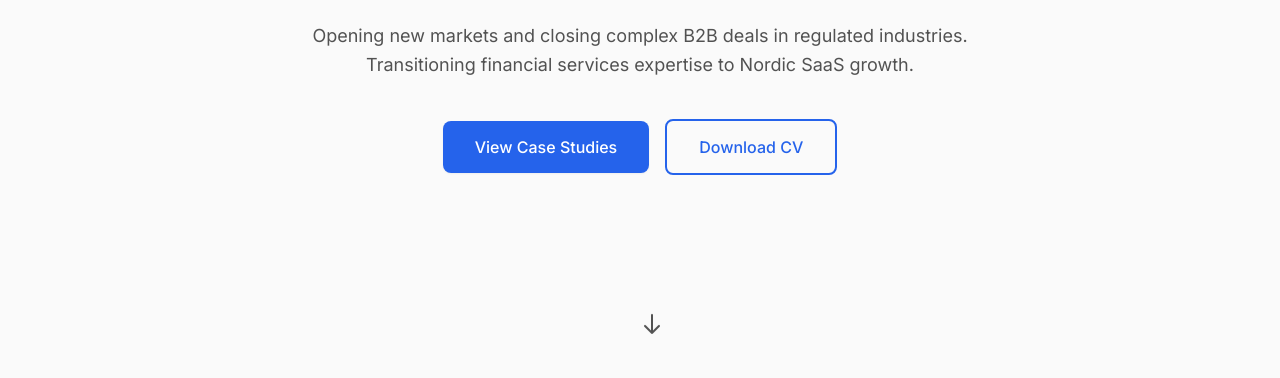
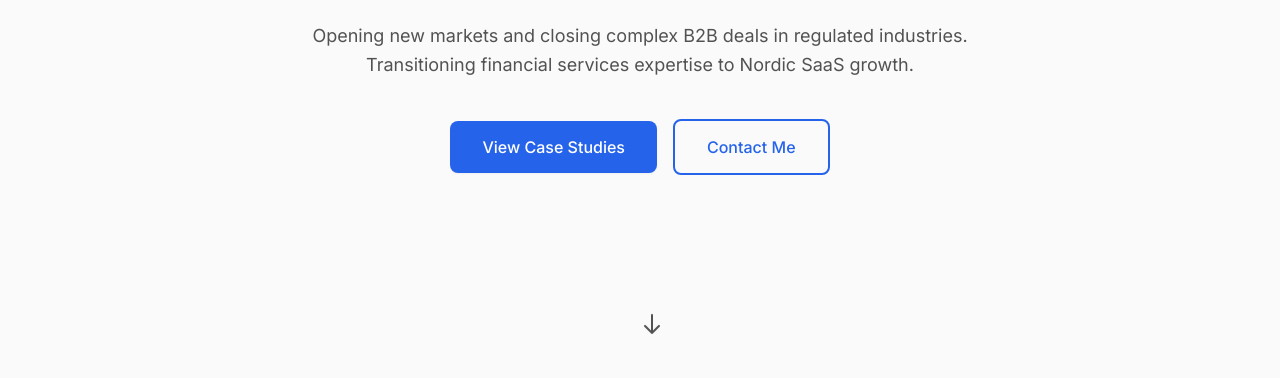
Before and after one commit to dhruvshah9197/sales, a plain HTML site: page index.html in a window 1280 px wide. Shown: the part 422-800 px from the top of the page. Drawn offline with nearby package versions, Linux system fonts and the light colour scheme.

Commit message:
Update index.html

```diff
--- a/index.html
+++ b/index.html
@@ -162,8 +162,8 @@
                 <a href="#case-studies" class="w-full sm:w-auto px-8 py-3.5 bg-primary hover:bg-blue-700 text-white font-medium rounded-lg transition-all duration-200 shadow-sm hover:shadow-md hover:-translate-y-0.5">
                     View Case Studies
                 </a>
-                <a href="#" class="w-full sm:w-auto px-8 py-3.5 border-2 border-primary text-primary dark:text-primary-dark dark:border-primary-dark font-medium rounded-lg hover:bg-primary hover:text-white dark:hover:bg-primary-dark dark:hover:text-white transition-all duration-200">
-                    Download CV
+                <a href="#contact" class="w-full sm:w-auto px-8 py-3.5 border-2 border-primary text-primary dark:text-primary-dark dark:border-primary-dark font-medium rounded-lg hover:bg-primary hover:text-white dark:hover:bg-primary-dark dark:hover:text-white transition-all duration-200">
+                    Contact Me
                 </a>
             </div>
         </div>
```
